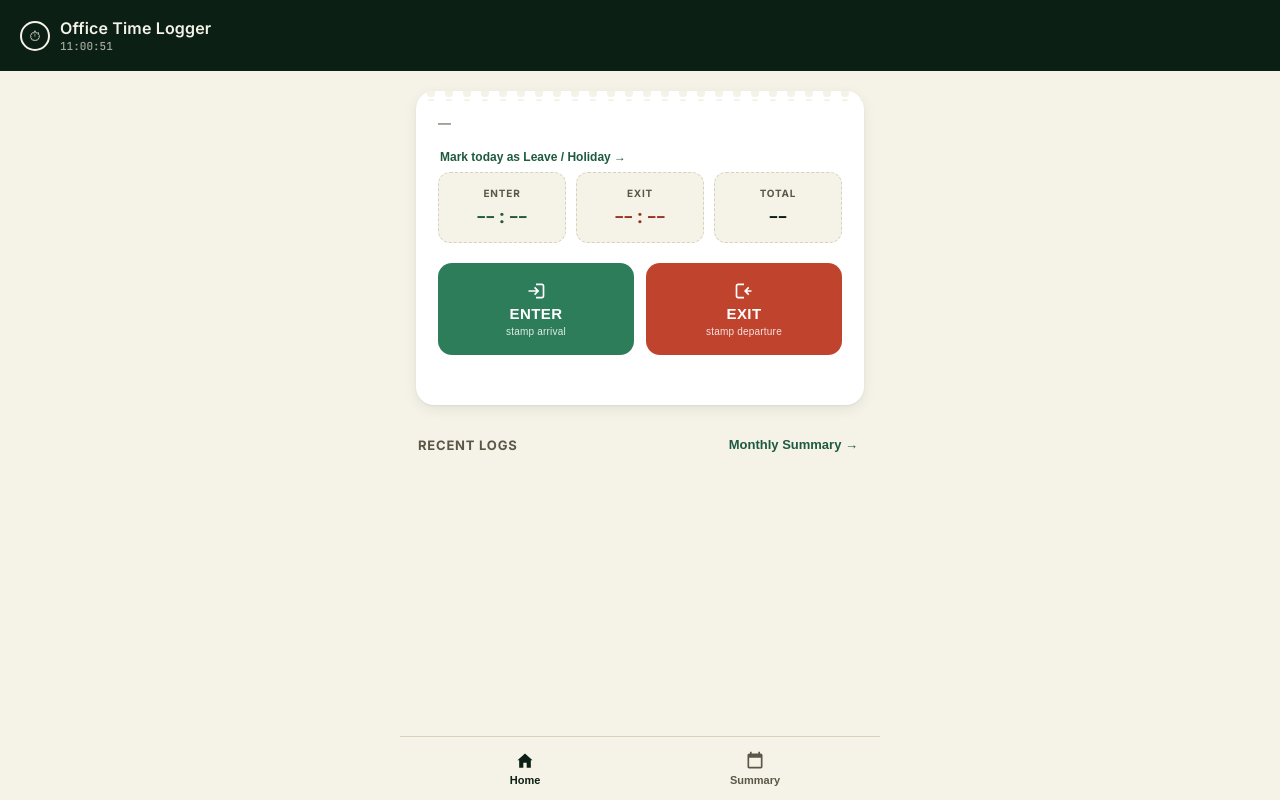
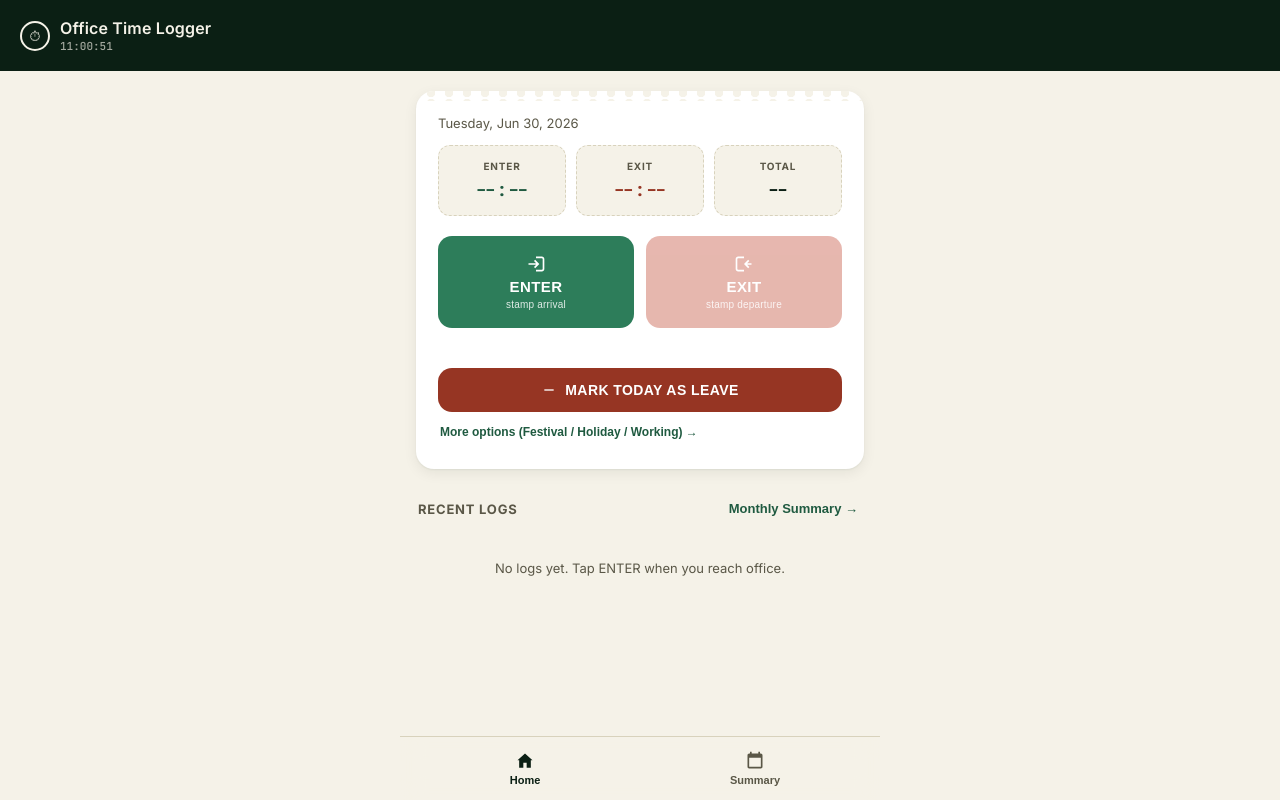
Before and after one commit to cdhananjaykumar/office-time-logger, a plain HTML site: page index.html in a window 1280 px wide. Drawn offline with Linux system fonts and the light colour scheme.

Commit message:
Add files via upload

```diff
--- a/index.html
+++ b/index.html
@@ -221,6 +221,28 @@
     opacity:0.85;
     letter-spacing:0.02em;
   }
+
+  .leave-btn{
+    width:100%;
+    margin-top:12px;
+    border:none;
+    border-radius:14px;
+    padding:14px 0;
+    font-size:14px;
+    font-weight:700;
+    letter-spacing:0.03em;
+    color:#fff;
+    background:var(--exit-deep);
+    cursor:pointer;
+    display:flex;
+    align-items:center;
+    justify-content:center;
+    gap:8px;
+    transition:transform 0.12s ease, opacity 0.15s ease;
+  }
+  .leave-btn:active{transform:scale(0.97);}
+  .leave-btn:disabled{opacity:0.38; cursor:not-allowed; transform:none;}
+  .leave-btn svg{width:16px;height:16px;}
 
   .status-msg{
     margin-top:12px;
@@ -525,9 +547,6 @@
         <span class="date" id="todayDate">—</span>
         <span class="status-tag" id="statusTag"></span>
       </div>
-      <div class="mark-today-row">
-        <button class="link-btn small" id="markTodayBtn">Mark today as Leave / Holiday →</button>
-      </div>
 
       <div class="stamp-row">
         <div class="stamp-cell enter" id="cellEnter">
@@ -558,6 +577,15 @@
       </div>
 
       <div class="status-msg" id="statusMsg"></div>
+
+      <button class="leave-btn" id="leaveTodayBtn">
+        <svg viewBox="0 0 24 24" fill="none"><path d="M19 13H5v-2h14v2z" fill="white"/></svg>
+        MARK TODAY AS LEAVE
+      </button>
+
+      <div class="mark-today-row">
+        <button class="link-btn small" id="markTodayBtn">More options (Festival / Holiday / Working) →</button>
+      </div>
     </div>
 
     <div class="section-head">
```
Also changed, not shown: 1 other file.
